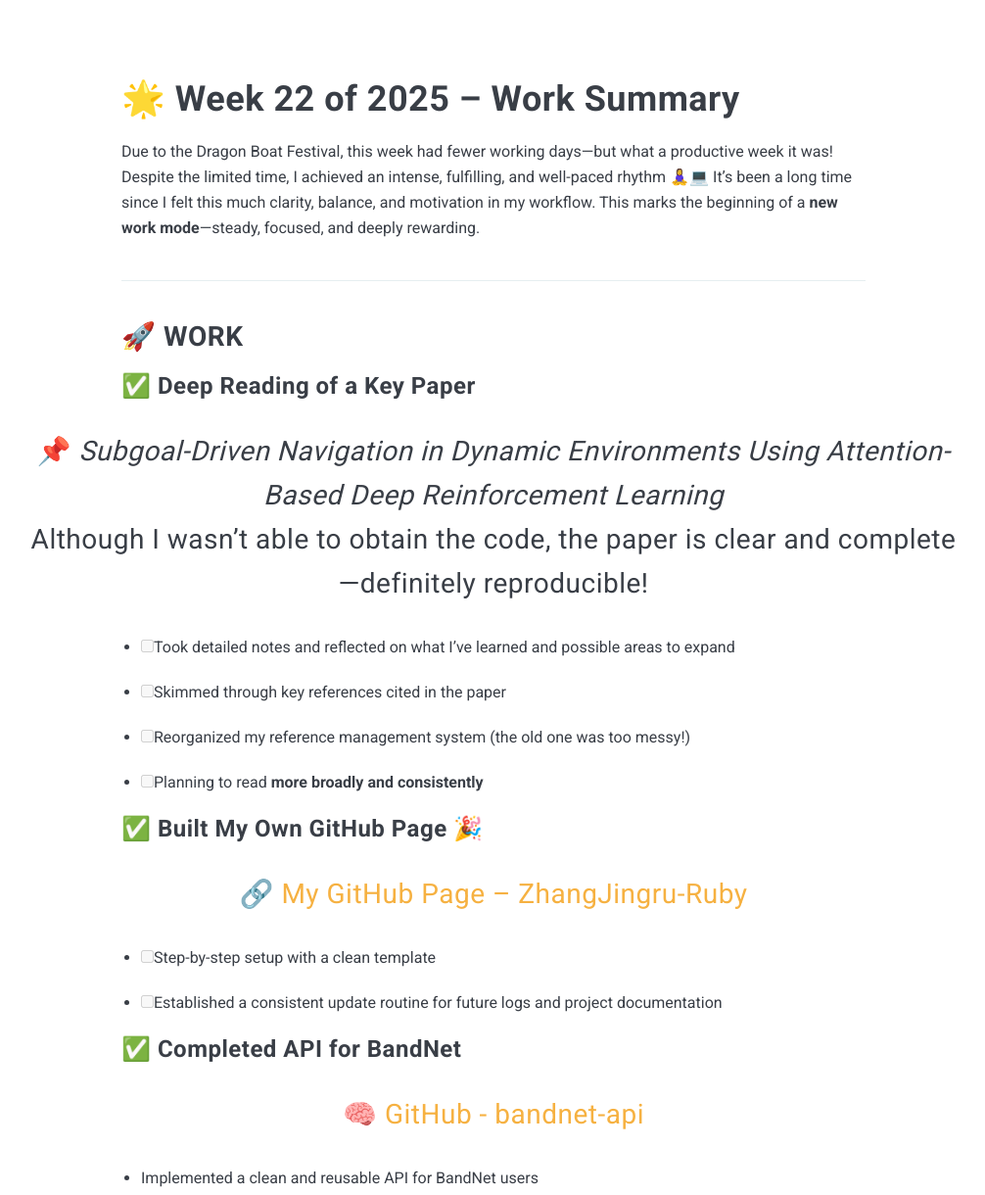
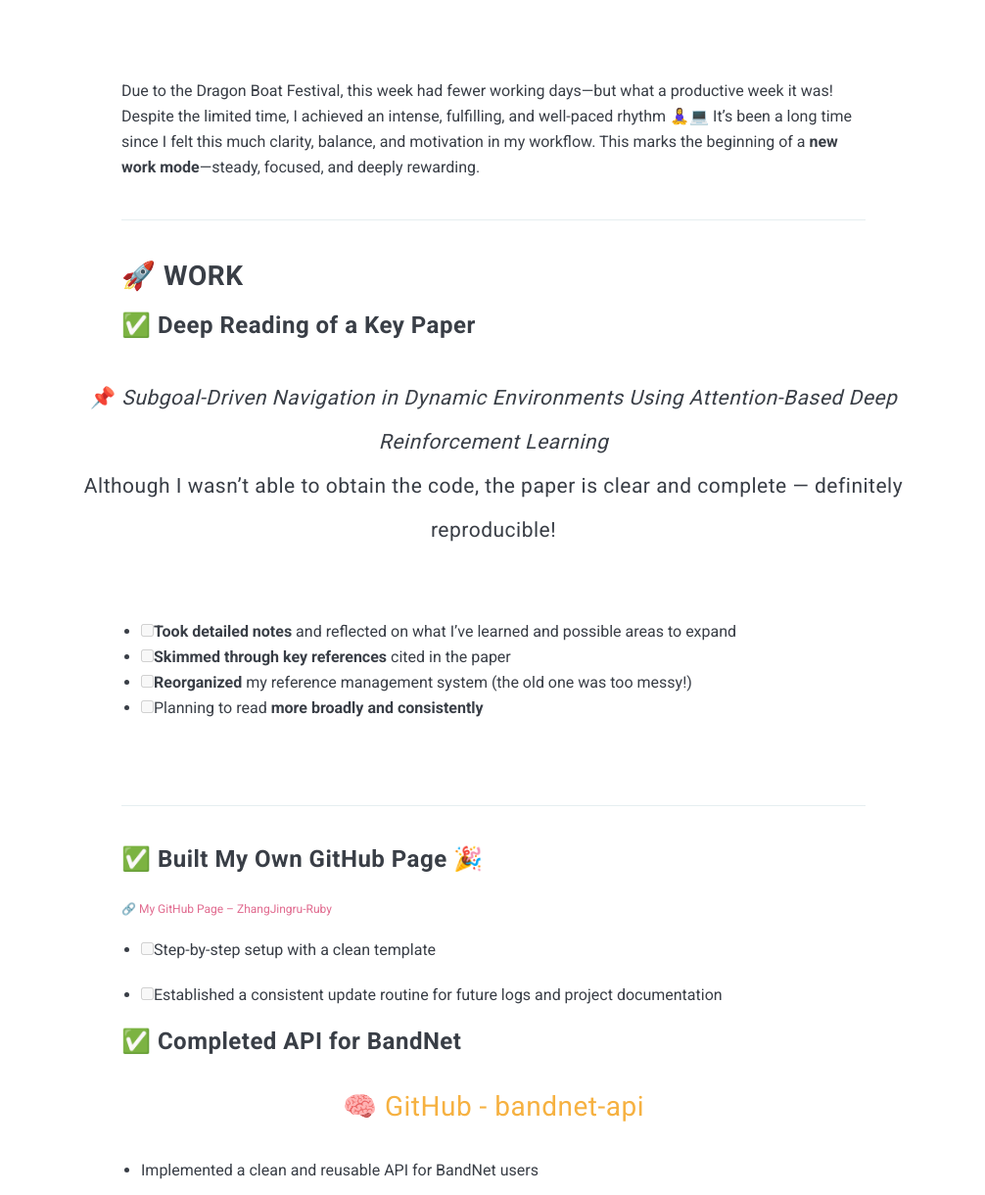
Before and after one commit to ZhangJingru-Ruby/ZhangJingru-Ruby.github.io, a Jekyll site: the page built from _posts/2025-05-30-week22-worklog.md, in a window 1280 px wide and 1400 px high, scrolled down 863 px. Shown: the part 180-1400 px from the top of the window at 98% size, without its empty margins (136-1142 px from the left). Built offline with Jekyll 4.4.1, drawn with Linux system fonts in a browser that asks for light colours; nearby versions of some CDN libraries; comment, search, counter and statistics services are not loaded; some of the changed text lies outside the part shown.

Commit message:
📝 Add first work log for Week 22

```diff
--- a/_posts/2025-05-30-week22-worklog.md
+++ b/_posts/2025-05-30-week22-worklog.md
@@ -1,15 +1,12 @@
 ---
 layout: post
-title: 2025年第22周工作总结
+title: Week 22 of 2025 – Work Summary
 date: 2025-06-01
 tags: [worklog]
-image: 01.jpg
+image: 20250530.png
 excerpt: >
   Due to the Dragon Boat Festival, this week had fewer working days—but what a productive week it was! ✨
 ---
-
-
-# 🌟 Week 22 of 2025 – Work Summary
 
 Due to the Dragon Boat Festival, this week had fewer working days—but what a productive week it was! Despite the limited time, I achieved an intense, fulfilling, and well-paced rhythm 🧘‍♀️💻 It’s been a long time since I felt this much clarity, balance, and motivation in my workflow. This marks the beginning of a **new work mode**—steady, focused, and deeply rewarding.
 
@@ -19,21 +16,24 @@
 
 ### ✅ Deep Reading of a Key Paper
 
-> 📌 _Subgoal-Driven Navigation in Dynamic Environments Using Attention-Based Deep Reinforcement Learning_
-> Although I wasn’t able to obtain the code, the paper is clear and complete—definitely reproducible!
+> <sub>📌 _Subgoal-Driven Navigation in Dynamic Environments Using Attention-Based Deep Reinforcement Learning_
+> Although I wasn’t able to obtain the code, the paper is clear and complete — definitely reproducible!</sub>
 
-- [ ] Took detailed notes and reflected on what I’ve learned and possible areas to expand
+<br>
 
-- [ ] Skimmed through key references cited in the paper
-
-- [ ] Reorganized my reference management system (the old one was too messy!)
-
+- [ ] **Took detailed notes** and reflected on what I’ve learned and possible areas to expand
+- [ ] **Skimmed through key references** cited in the paper
+- [ ] **Reorganized** my reference management system (the old one was too messy!)
 - [ ] Planning to read **more broadly and consistently**
 
+<br>
+
+---
 
 ### ✅ Built My Own GitHub Page 🎉
 
-> 🔗 [My GitHub Page – ZhangJingru-Ruby](https://zhangjingru-ruby.github.io/)
+<sub>🔗 <a href="https://zhangjingru-ruby.github.io/" style="color: #E16C90;">My GitHub Page – ZhangJingru-Ruby</a></sub>
+
 
 - [ ] Step-by-step setup with a clean template
 
```
